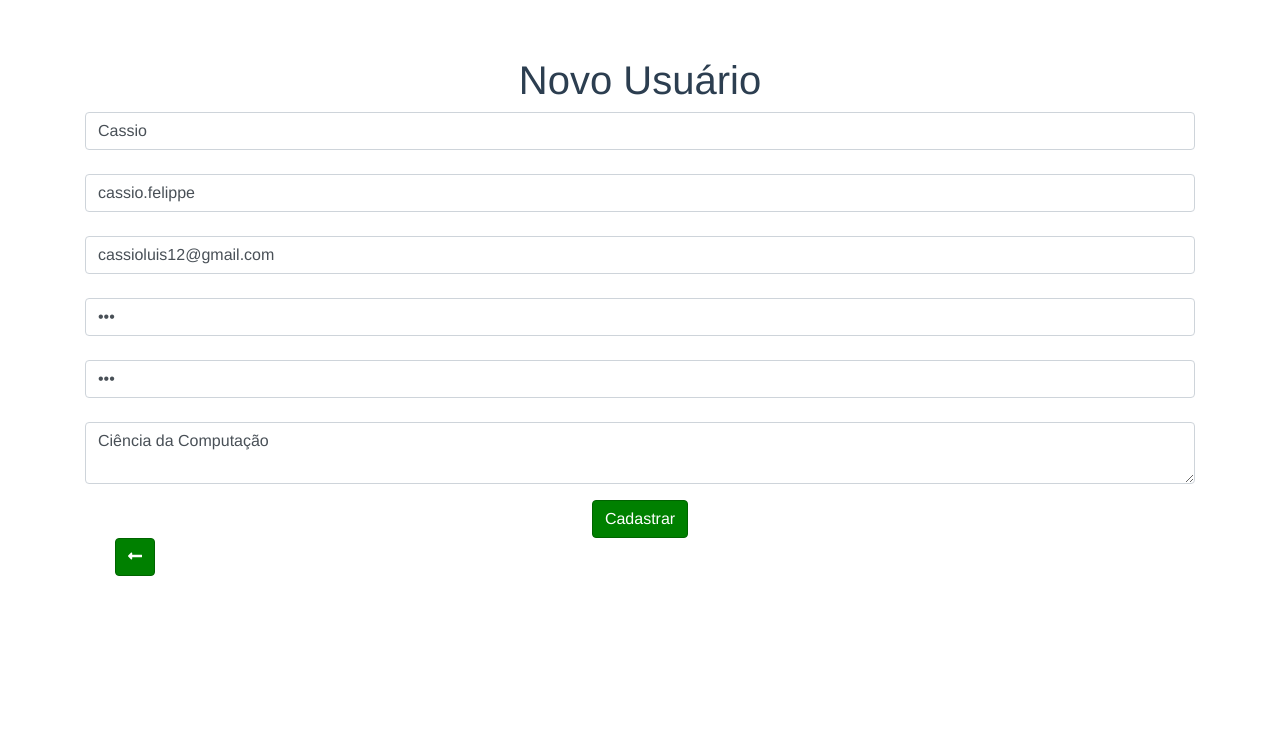
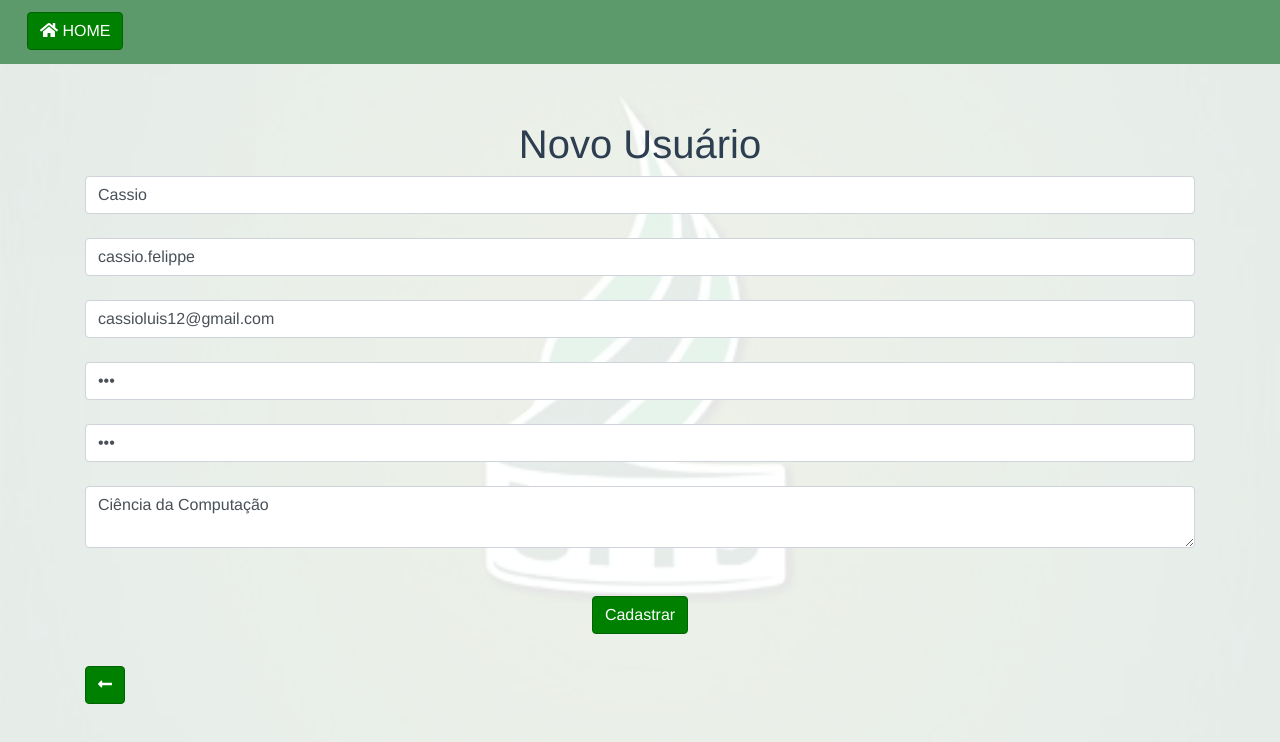
Before and after one commit to CassioFelippe/agrupauffs-frontend, a Vue app: page /cad_usu in a window 1280 px wide. Shown: the top 742 px of the page. Built offline with nearby package versions, Linux system fonts and the light colour scheme.

Commit message:
added style

```diff
--- a/src/App.vue
+++ b/src/App.vue
@@ -1,6 +1,16 @@
 <template>
   <div id="app">
-    <router-view />
+    <b-col cols="12" class="agrupa-header">
+      <b-col cols="4" class="text-left">
+        <b-button @click="redirect('/')" class="btn btn-primary">
+          <font-awesome-icon icon="home" />&nbsp;HOME
+        </b-button>
+      </b-col>
+    </b-col>
+
+    <b-col cols="12" class="agrupa-body">
+      <router-view />
+    </b-col>
   </div>
 </template>
 
@@ -11,11 +21,29 @@
 </script>
 
 <style>
-  body {
-    margin: 3.5em 5% 10% 5%;
+  html {
+    margin: 0;
+    display: block;
+    position: relative;
+    min-height: 100%;
   }
 
-  input {
+  html::after {
+    content: "";
+    background-image: url(../public/uffs-background.jpg);
+    background-repeat: no-repeat;
+    background-attachment: fixed;
+    background-size: 100% 100%;
+    opacity: 0.1;
+    top: 0;
+    left: 0;
+    bottom: 0;
+    right: 0;
+    position: absolute;
+    z-index: -1;
+  }
+
+  input, textarea {
     margin-bottom: 1.5em;
   }
 
@@ -39,6 +67,16 @@
     box-shadow: 0 0 0 0.2rem rgba(0, 128, 0, 0.2) !important;
   }
 
+  .agrupa-header {
+    background-color: #5C9A6B;
+    height: 4em;
+    padding: .75em .75em .75em .75em;
+  }
+
+  .agrupa-body {
+    margin: 3.5em 0 5% 0;
+  }
+
   /* mobile */
   @media only screen and (hover: none) and (pointer: coarse) {
     body {
--- a/src/components/cad_usu.vue
+++ b/src/components/cad_usu.vue
@@ -1,36 +1,34 @@
 <template>
   <div class="container">
     <h1>Novo Usuário</h1>
-    <div class="form-todo form-group">
-      <p>
+    <b-row>
+      <b-col cols="12">
         <input placeholder="Nome" type="text" name="usuario" class="form-control" v-model="usuario.nome" />
-      </p>
-      <p>
+      </b-col>
+      <b-col cols="12">
         <input placeholder="Login" type="text" name="login"  class="form-control" v-model="usuario.login" />
-      </p>
-      <p>
+      </b-col>
+      <b-col cols="12">
         <input placeholder="Email" type="email" name="email"  class="form-control" v-model="usuario.email" />
-      </p>
-      <p>
+      </b-col>
+      <b-col cols="12">
         <input placeholder="Senha" type="password" name="senha" class="form-control" v-model="usuario.senha" />
-      </p>
-      <p>
+      </b-col>
+      <b-col cols="12">
         <input placeholder="Confirmação Senha" type="password" name="confirmacao-senha" class="form-control" v-model="usuario.confirmacaoSenha" />
-      </p>
-      <p>
+      </b-col>
+      <b-col cols="12">
         <textarea placeholder="Cursos Relacionados" name="cursos" class="form-control" v-model="usuario.cursos" />
-      </p>
+      </b-col>
 
-      <button @click="create" type="submit" class="btn btn-primary">Cadastrar</button>
+      <b-col cols="12">&nbsp;</b-col>
 
-      <b-col cols="12" class="text-left">
-        <b-col cols="3">
-          <b-button @click="goback" class="btn btn-primary">
-            <font-awesome-icon icon="long-arrow-alt-left" />
-          </b-button>
-        </b-col>
+      <b-col cols="12" class="text-center">
+        <button @click="create" type="submit" class="btn btn-primary">Cadastrar</button>
       </b-col>
-    </div>
+
+      <go-back />
+    </b-row>
   </div>
 </template>
 
--- /dev/null
+++ b/src/components/go-back.vue
@@ -0,0 +1,16 @@
+<template>
+  <b-col cols="12" class="text-left go-back">
+    <b-col cols="1">
+      <b-button @click="goback" class="btn btn-primary">
+        <font-awesome-icon icon="long-arrow-alt-left" />
+      </b-button>
+    </b-col>
+  </b-col>
+</template>
+
+<style>
+  .go-back {
+    margin-top: 2em;
+    padding-left: 0;
+  }
+</style>
--- a/src/components/grupo-show.vue
+++ b/src/components/grupo-show.vue
@@ -1,5 +1,5 @@
 <template>
-  <div>
+  <div class="container">
     <b-row class="text-center">
       <b-col cols="12" class="title">
         <h1>{{model.nomeDoGrupo}}</h1>
@@ -10,7 +10,9 @@
         </b-col>
         <b-col cols="12">
           <ul>
-            <li v-for="(g, i) in model.grupoEstudoCurso" :key="'cur'+i">{{g.curso.nomeCurso}}</li>
+            <li v-for="(g, i) in model.grupoEstudoCurso" :key="'cur'+i">
+              {{g.curso.nomeCurso}}
+            </li>
           </ul>
         </b-col>
         <b-col cols="12">
@@ -18,18 +20,24 @@
         </b-col>
         <b-col cols="12">
           <ul>
-            <li v-for="(g, i) in model.grupoEstudoHorario" :key="'hor'+i">{{parseDate(g.dataDeCriacaoDoRegistro)}} TODO isso aqui é a hora de criação, usar hora marcada</li>
+            <li v-for="(g, i) in model.grupoEstudoHorario" :key="'hor'+i">
+              {{parseDate(g.dataDeCriacaoDoRegistro)}} TODO isso aqui é a hora de criação, usar hora marcada
+            </li>
           </ul>
         </b-col>
         <b-col cols="12">
-          <h3>Participantes</h3>
+          <h3>Membros</h3>
         </b-col>
         <b-col cols="12">
           <ul>
-            <li v-for="(g, i) in model.grupoEstudoUsuario" :key="'usu'+i">{{g.usuario.nome}}</li>
+            <li v-for="(g, i) in model.grupoEstudoUsuario" :key="'usu'+i">
+              {{g.usuario.nome}} <b-badge v-if="g.administrador" variant="dark">admin</b-badge>
+            </li>
           </ul>
         </b-col>
       </b-col>
+
+      <go-back />
     </b-row>
   </div>
 </template>
@@ -73,4 +81,8 @@
   .title {
     margin-bottom: 2em;
   }
+
+  .badge {
+    margin-left: .5em;
+  }
 </style>
--- a/src/components/grupos.vue
+++ b/src/components/grupos.vue
@@ -1,5 +1,5 @@
 <template>
-  <div>
+  <div class="container">
     <b-row class="text-center">
       <b-col cols="12" class="title">
         <h1>Grupos</h1>
@@ -12,6 +12,10 @@
           <b-button :href="'/grupos/'+g.idGrupo" variant="primary">Acessar</b-button>
         </b-card>
       </b-col>
+
+      <b-col cols="12">&nbsp;</b-col>
+
+      <go-back />
     </b-row>
   </div>
 
--- a/src/components/login.vue
+++ b/src/components/login.vue
@@ -1,5 +1,5 @@
 <template>
-  <div>
+  <div class="container">
     <b-row class="justify-content-md-center">
       <b-col cols="12" class="route-icon">
         <font-awesome-icon icon="user" />
@@ -18,13 +18,9 @@
         </b-button>
       </b-col>
 
-      <b-col cols="12" class="text-left">
-        <b-col cols="1">
-          <b-button @click="goback" class="btn btn-primary">
-            <font-awesome-icon icon="long-arrow-alt-left" />
-          </b-button>
-        </b-col>
-      </b-col>
+      <b-col cols="12">&nbsp;</b-col>
+
+      <go-back />
     </b-row>
   </div>
 </template>
--- a/src/main.js
+++ b/src/main.js
@@ -8,6 +8,7 @@ import home from '@/components/home.vue'
 import login from '@/components/login.vue'
 import cad_usu from '@/components/cad_usu.vue'
 import chat from '@/components/chat.vue'
+import goback from '@/components/go-back.vue'
 import router from '@/router.js'
 import axios from 'axios'
 import VueAxios from 'vue-axios'
@@ -25,6 +26,7 @@ Vue.component('login', login)
 Vue.component('font-awesome-icon', FontAwesomeIcon)
 Vue.component('cad_usu', cad_usu)
 Vue.component('chat', chat)
+Vue.component('go-back', goback)
 
 Vue.use(BootstrapVue)
 Vue.use(Router)
--- /dev/null
+++ b/vue.config.js
@@ -0,0 +1,5 @@
+module.exports = {
+  devServer: {
+    port: 4200
+  }
+}
```
Also changed, not shown: public/uffs-background.jpg (added).
